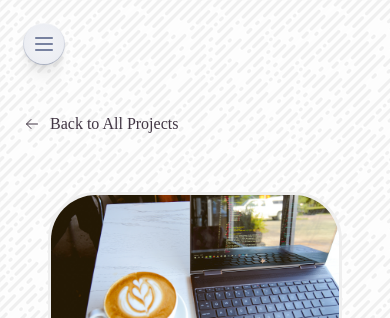
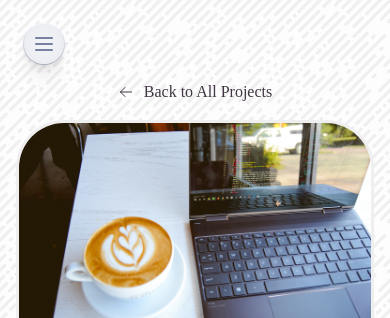
Before and after one commit to meliarr/WebPortfolio2023, an Astro site: page /work/websites in a window 390 px wide. Shown: the top 318 px of the page. Built offline with nearby package versions, Linux system fonts and the light colour scheme; Astro itself is replaced by a stand-in of ours; a web font is replaced by a local one.

Commit message:
mobile updates

```diff
--- a/public/assets/GalleryImgs.js
+++ b/public/assets/GalleryImgs.js
@@ -6,6 +6,10 @@ const galleryImgs = [
     {
         src: '/assets/portfolio-avobites3.png',
         alt: 'Illustration of an avocado and rice bowl with ingredients floating on top of each other'
+    },
+    {
+        src: '/assets/portfolio-avobites4.jpg',
+        alt: 'Photo of different dishes with stylistic, hand-drawn lines and textures with the words Now Open in the bottom right of the image.'
     },
     {
         src: '/assets/portfolio-cnc-enjoy.png',
--- a/src/pages/work.astro
+++ b/src/pages/work.astro
@@ -21,7 +21,7 @@ const projects = (await getCollection('work'))
 	<div class="stack pt-[5rem] lg:pt-[1rem]">
 		<main class="stack">
 			<div class="md:container">
-				<div class="m-6 md:m-0 md:mb-[6rem] flex flex-col lg:flex-row items-center rounded-[3rem] overflow-hidden  bg-[#fff] border border-[3px] border-[#efefef]">
+				<div class="m-4 md:m-0 md:mb-[3rem] lg:mb-[6rem] flex flex-col lg:flex-row items-center rounded-[3rem] overflow-hidden  bg-[#fff] border border-[3px] border-[#efefef]">
 					<img
 						width="1553"
 						height="873"
--- a/src/pages/work/[type].astro
+++ b/src/pages/work/[type].astro
@@ -47,12 +47,13 @@ if (type === "illustrations") {
   title={`${entry} | Melissa Arroyo`}
   description="Learn about Melissa Arroyo's most recent projects in web design, development, and digital illustration"
 >
-  <div class="stack gap-20">
-    <main class="wrapper stack gap-8">
+  <div class="stack pt-[5rem] lg:pt-[1rem]">
+    <main class="stack">
+      <div class="md:container">
         <a class="back-link" href="/work/"
           ><Icon icon="arrow-left" /> Back to All Projects</a
         >
-      <div class="m-6 md:m-0 md:mb-[6rem] flex flex-col lg:flex-row items-center rounded-[3rem] overflow-hidden  bg-[#fff] border border-[3px] border-[#efefef]">
+        <div class="m-4 md:m-0 md:mb-[3rem] lg:mb-[6rem] flex flex-col lg:flex-row items-center rounded-[3rem] overflow-hidden  bg-[#fff] border border-[3px] border-[#efefef]">
           <img
             width="1553"
             height="873"
@@ -68,6 +69,9 @@ if (type === "illustrations") {
             />
           </div>
         </div>
+      </div>
+      <div class="bg-[#fff] pb-[100px] lg:py-[100px]">
+				<div class="wrapper">
           <Grid variant="offset">
             {
               projects.map((project) => (
@@ -77,6 +81,8 @@ if (type === "illustrations") {
               ))
             }
           </Grid>
+        </div>
+      </div>
     </main>
     <ContactCTA />
   </div>
@@ -90,6 +96,10 @@ if (type === "illustrations") {
     gap: 10px;
     font-family: theme("fontFamily.serif");
     color: theme("colors.mainPurple");
+    justify-content: center;
+    @media (min-width: 992px) {
+      justify-content: flex-start;
+    }
   }
 
 	.heroImg {
```
Also changed, not shown: public/assets/portfolio-avobites4.jpg (added). Lines whose indentation alone changed are shown as unchanged.
